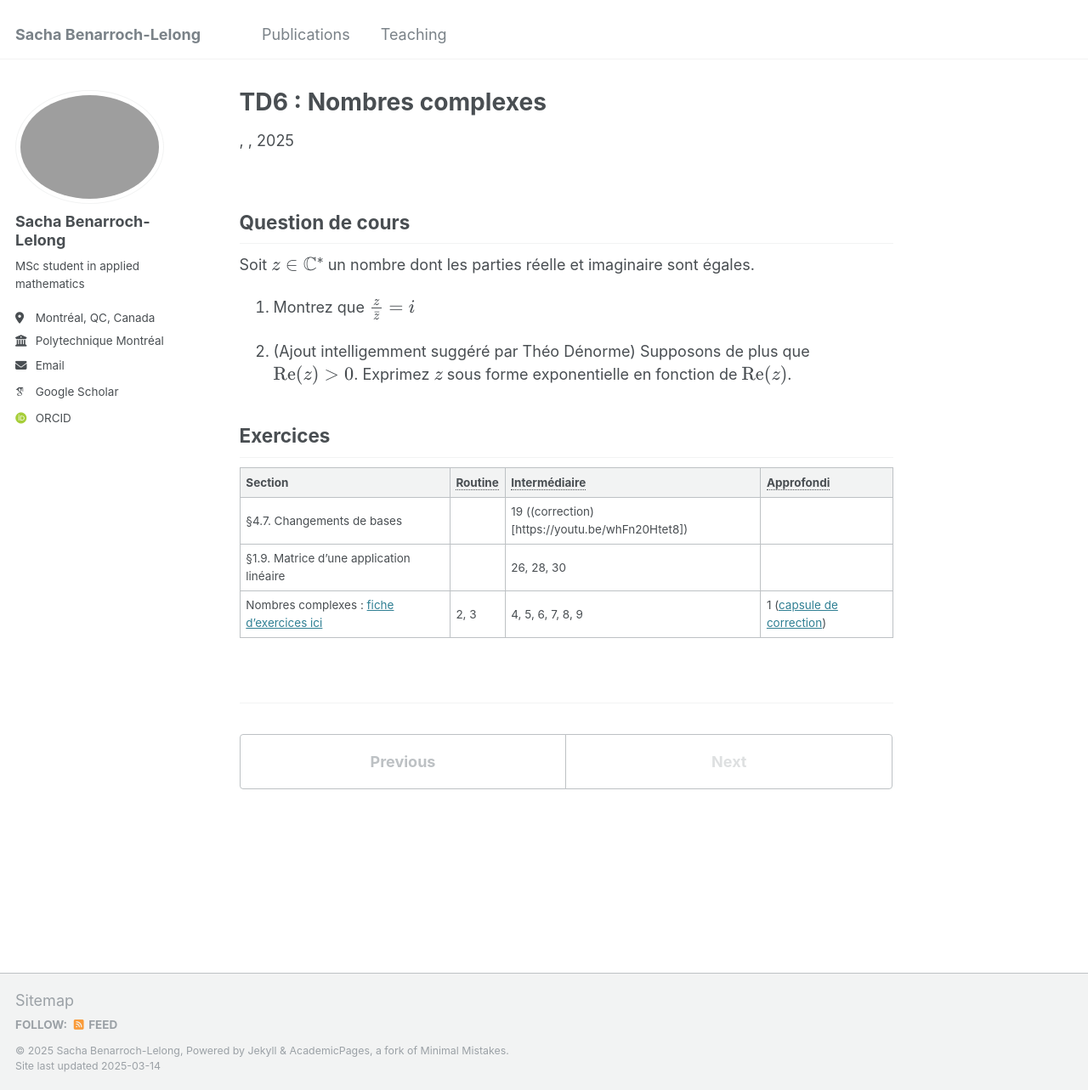
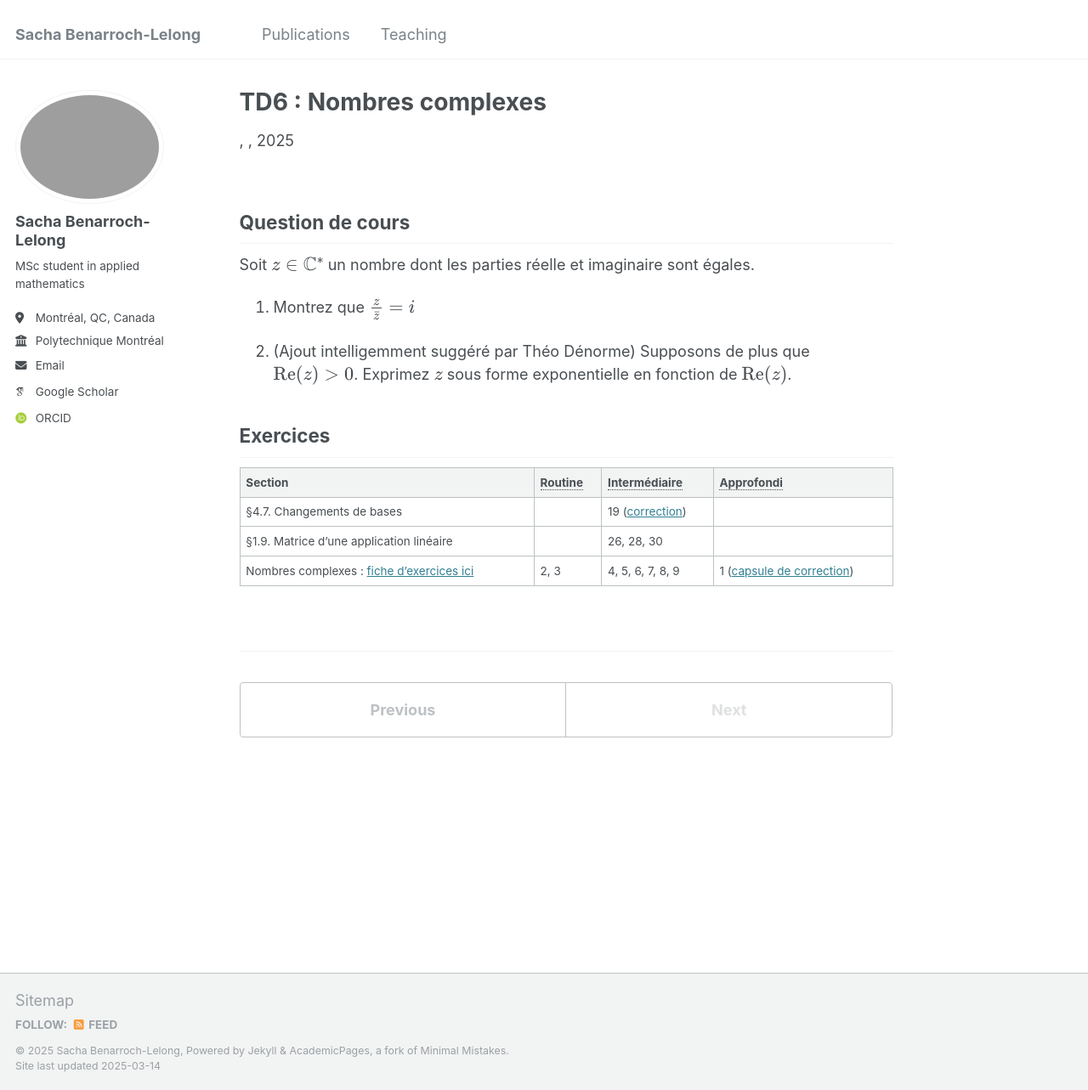
Before and after one commit to sblelong/sblelong.github.io, a Jekyll site: the page built from _teaching/mth1008/td6.md, in a window 1280 px wide and 1283 px high. Shown: the whole window at 85% size. Built offline with Jekyll 4.4.1, drawn with Linux system fonts in a browser that asks for light colours; some web fonts are replaced.

Commit message:
fix link

```diff
--- a/_teaching/mth1008/td6.md
+++ b/_teaching/mth1008/td6.md
@@ -15,7 +15,7 @@ Soit \\(z\in\mathbb{C}^*\\) un nombre dont les parties réelle et imaginaire son
 
 | Section                                                              | Routine | Intermédiaire    | Approfondi                                                                                                                                                                                                                                                                                                                                                               |
 | -------------------------------------------------------------------- | ------- | ---------------- | ------------------------------------------------------------------------------------------------------------------------------------------------------------------------------------------------------------------------------------------------------------------------------------------------------------------------------------------------------------------------ |
-| §4.7. Changements de bases                                           |         | 19 ((correction)[https://youtu.be/whFn20Htet8])              |                                                                                                                                                                                                                                                                                                                                                                          |
+| §4.7. Changements de bases                                           |         | 19 ([correction](https://youtu.be/whFn20Htet8))              |                                                                                                                                                                                                                                                                                                                                                                          |
 | §1.9. Matrice d'une application linéaire                             |         | 26, 28, 30       |                                                                                                                                                                                                                                                                                                                                                                          |
 | Nombres complexes : [fiche d'exercices ici](/files/td-complexes.pdf) | 2, 3    | 4, 5, 6, 7, 8, 9 | 1 ([capsule de correction](https://polymtlca0-my.sharepoint.com/:v:/g/personal/sacha_benarroch-lelong_polymtlus_ca/EbeewBUfL55BmtiUEEsMZHoBYl7DitV--KpTC02jcVjkhA?nav=eyJyZWZlcnJhbEluZm8iOnsicmVmZXJyYWxBcHAiOiJPbmVEcml2ZUZvckJ1c2luZXNzIiwicmVmZXJyYWxBcHBQbGF0Zm9ybSI6IldlYiIsInJlZmVycmFsTW9kZSI6InZpZXciLCJyZWZlcnJhbFZpZXciOiJNeUZpbGVzTGlua0NvcHkifX0&e=vvk3MJ)) |
 
```
